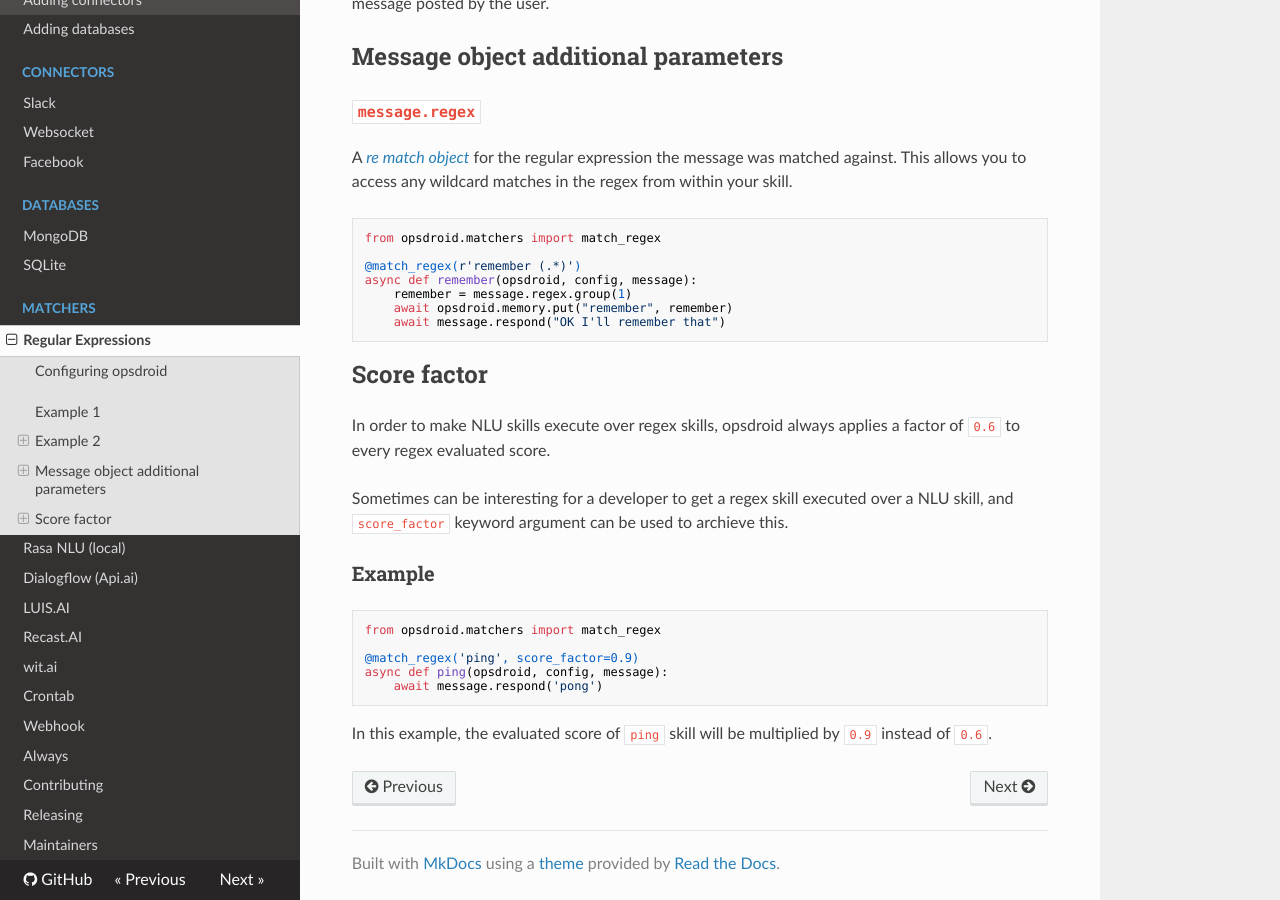
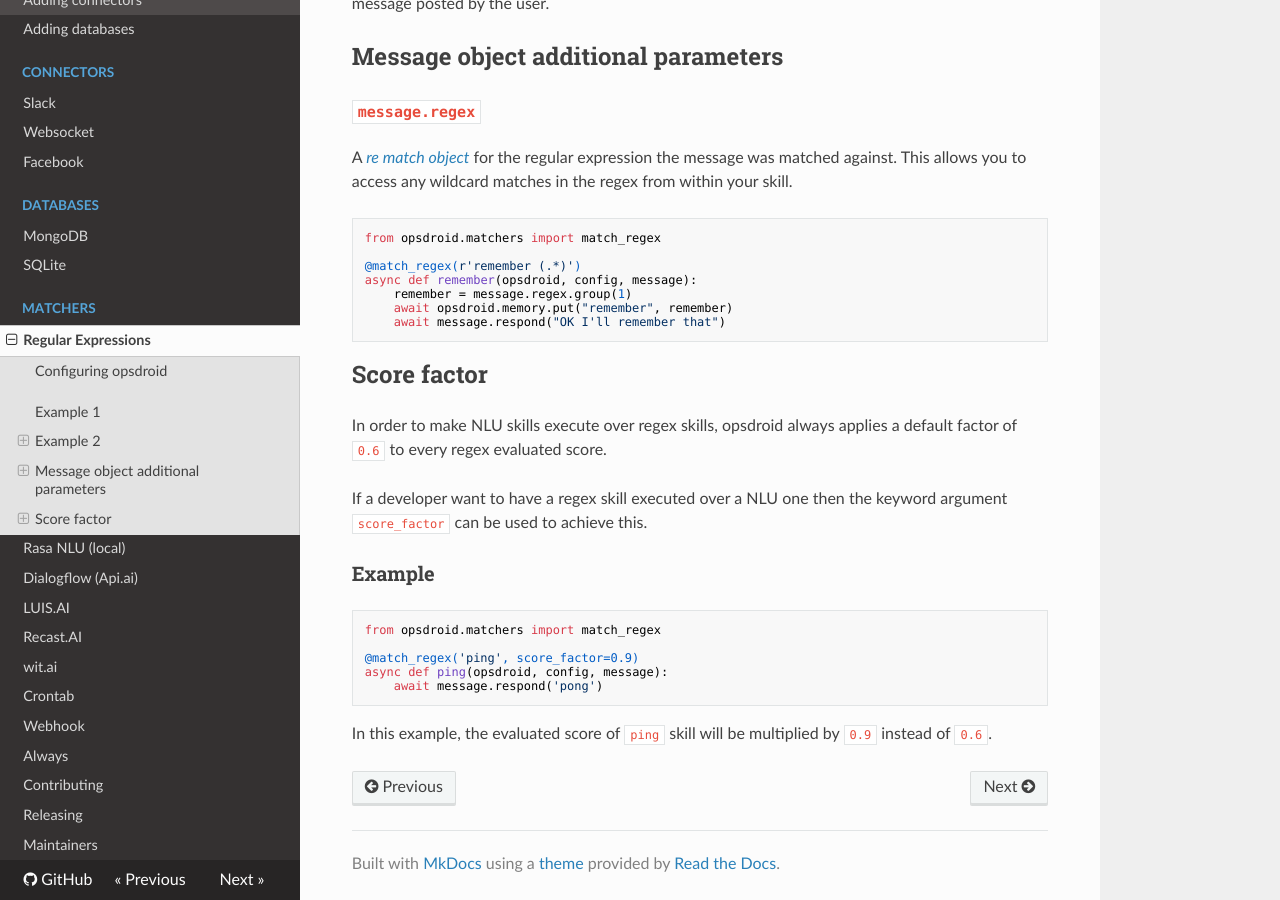
Before and after one commit to opsdroid/opsdroid, an MkDocs documentation site: the page built from docs/matchers/regex.md, in a window 1280 px wide and 900 px high, scrolled down 1852 px. Built offline with MkDocs 1.6.1, drawn with Linux system fonts in a browser that asks for light colours; nearby versions of some CDN libraries; old or Windows-style settings are respelled for this version of MkDocs.

Commit message:
Improve regex score factor docs

```diff
--- a/docs/matchers/regex.md
+++ b/docs/matchers/regex.md
@@ -94,9 +94,9 @@ async def remember(opsdroid, config, message):
 
 ## Score factor
 
-In order to make NLU skills execute over regex skills, opsdroid always applies a factor of `0.6` to every regex evaluated score.
+In order to make NLU skills execute over regex skills, opsdroid always applies a default factor of `0.6` to every regex evaluated score.
 
-Sometimes can be interesting for a developer to get a regex skill executed over a NLU skill, and `score_factor` keyword argument can be used to archieve this.
+If a developer want to have a regex skill executed over a NLU one then the keyword argument `score_factor` can be used to achieve this.
 
 
 ### Example
```
